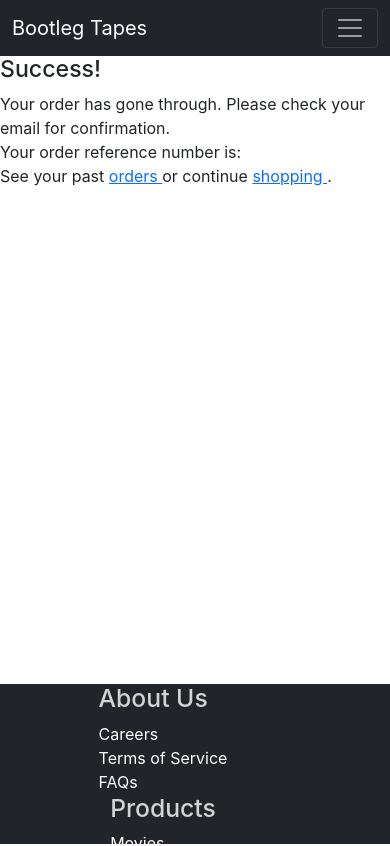
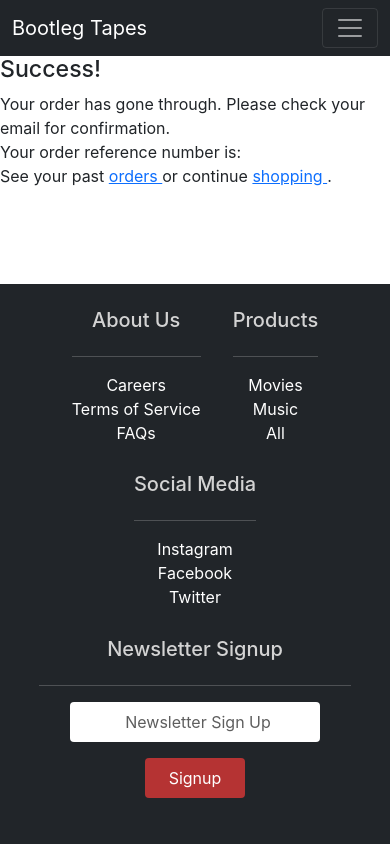
Before and after one commit to christopher-k-c/SEI-64_PROJECT_FOUR_FRONT-END, a React (Create React App) app: page /confirmation in a window 390 px wide. Shown: the top 846 px of the page. Built offline with nearby package versions, Linux system fonts and the light colour scheme.

Commit message:
disabled buttons, responsive footer and modal audio player

```diff
--- a/src/App.js
+++ b/src/App.js
@@ -83,7 +83,6 @@ export default function App() {
   const [successMessage, setSuccessMessage] = useState(null);
   const [productToEdit, setProductToEdit] = useState("")
   const [allOrders, setAllOrders] = useState([])
-  const [filterUSerOrders, setFilterUserOrders] = useState([])
   // const [cartItemQuant, setCartItemQuant] = useState({})
   // const [cartDisplayArr, setCartDisplayArr] = useState([])
 
@@ -184,6 +183,7 @@ export default function App() {
   const handleDelete = (id) => {
     console.log(id)
     console.log("clicked")
+
     Axios.delete(`product/delete?id=${id}`)
     .then((response) => {
         console.log(response)
@@ -248,7 +248,7 @@ const editGet = (id) => {
 
   const allProducts = products.map((products, index) => (
 
-    <div key={index}>
+    <div className="productCard" key={index}>
 
       <Product  products={products} addToCart={addToCart} productQuantity={productQuantity} handleProductQuantity={handleProductQuantity} />
 
@@ -435,7 +435,7 @@ const editGet = (id) => {
             <Route path="/signup" element={<Signup register={registerHandler} />} />
             <Route path="/index" element={<ProductList allProducts={allProducts} setProducts={setProducts} addToCart={addToCart} loadProductList={loadProductList} products={products}/>} />
             <Route path="/login" element={<Login login={loginHandler} role={userRole}/>} />
-            <Route path="/manage" element={<Dash role={userRole} user={user} allStock={allStock} products={products} allOrders={allOrders} setAllOrders={setAllOrders} setProducts={setProducts} loadProductList={loadProductList} sucMessage={sucMessage} setSuccess={setSuccessMessage} error={errMessage} setError={setErrorMessage}/>} />
+            <Route path="/manage" element={<Dash role={userRole} allStock={allStock} products={products} allOrders={allOrders} setAllOrders={setAllOrders} setProducts={setProducts} loadProductList={loadProductList} sucMessage={sucMessage} setSuccess={setSuccessMessage} error={errMessage} setError={setErrorMessage}/>} />
             <Route path="/cart" element={<Cart cart={cart} makeCart={makeCart} productQuantity={productQuantity} addToCart={addToCart} handleRemoveFromCart={handleRemoveFromCart} handleProductQuantity={handleProductQuantity}/>} />
             <Route path="/checkout" element={<Checkout cart={cart} user={user} orderRef={orderRef} setOrderRef={setOrderRef} allOrders={allOrders} setAllOrders={setAllOrders}/>} />
             <Route path="/confirmation" element={<OrderConfirmation orderRef={orderRef} setOrderRef={setOrderRef}/>} />
--- a/src/footer/Footer.js
+++ b/src/footer/Footer.js
@@ -12,28 +12,31 @@ export default function Footer(props) {
     <div className="footer-container fixed-bottom d-flex justify-content-center m-auto" >
 
 
-<div className="footer">
+    <div className="footer">
       <div className="footer-heading footer-2">
         <h2>About Us</h2>
+        <hr></hr>
         <a href="">Careers</a>
         <a href="">Terms of Service</a>
         <a href="">FAQs</a>
       </div>
       <div className="footer-heading footer-3">
         <h2>Products</h2>
+        <hr></hr>
         <a href="">Movies</a>
         <a href="">Music</a>
         <a href="">All</a>
       </div>
       <div className="footer-heading footer-3">
         <h2>Social Media</h2>
+        <hr></hr>
         <a href="">Instagram</a>
         <a href="">Facebook</a>
         <a href="">Twitter</a>
       </div>
 
       <NewsLetter addNewsletterEmail={props.addNewsletterEmail}/>
-      </div>
+    </div>
 
     </div>
 
--- a/src/footer/NewsLetter.js
+++ b/src/footer/NewsLetter.js
@@ -1,4 +1,5 @@
 import React, { useState } from 'react'
+import './footer.css'
 
 export default function NewsLetter(props) {
   const [newSignup, setNewSignup] = useState({});
@@ -26,15 +27,15 @@ export default function NewsLetter(props) {
 
 
   return (
-    <div>
-
+    <div className="email-container">
+    <h2 className="EmailTitle" >Newsletter Signup</h2>
+    <hr></hr>
     <form onSubmit={handleClick} id="clear-form">
 
-        <div>
-            <input type="text" name="emailAddress" placeholder="Newsletter Sign Up" onChange={handleChange}></input>
-        </div>
+        <input className="emailInput" type="text" name="emailAddress" placeholder="Newsletter Sign Up" onChange={handleChange}></input>
 
-        <input type="submit" value="Signup" onClick={(e) => {handleClick(e)}}></input>
+
+        <input className="emailButton" type="submit" value="Signup" onClick={(e) => {handleClick(e)}}></input>
 
     </form>
 
--- a/src/footer/footer.css
+++ b/src/footer/footer.css
@@ -10,7 +10,8 @@ body{
     color: lightgray;
     width: 100%;
     background-color: #212529;
-    height: 10rem;
+    height: 15rem;
+    padding-top: 10px;
 
 }
 
@@ -40,5 +41,168 @@ body{
 
 .clear {
     clear: both;
-    height: 12rem;
+    height: 17rem;
 }
+
+
+.footer-heading a:hover {
+color: red;
+transition: 0.3s ease-out;
+
+}
+
+.EmailTitle{
+    /* margin-bottom: 23px; */
+}
+
+.emailButton{
+    margin-bottom: 2rem;
+
+}
+
+
+.emailInput {
+    width: 250px;
+    height: 40px;
+    border-radius: 4px;
+    outline: none;
+    border: none;
+    padding-left: 0.5rem;
+    font-size: 1rem;
+    margin-bottom: 1rem;
+}
+
+.emailInput::placeholder{
+    color: #5e5e5e;
+}
+
+.emailButton {
+    width: 100px;
+    height: 40px;
+    border-radius: 4px;
+    background-color: rgb(181, 51, 51);
+    outline: none;
+    border: none;
+    color: #fff;
+    font-size: 1rem;
+
+
+}
+
+
+.emailButton:hover{
+    cursor: pointer;
+    background-color: #204c97;
+    transition: 0.3s ease-out;
+}
+
+.email-container{
+    display: flex;
+    flex-direction: column;
+}
+
+
+
+@media (max-width: 1237px) {
+
+    .footer-container {
+
+        height: 20rem;
+        /* display: flex; */
+
+
+
+
+    }
+
+    .clear {
+        clear: both;
+        height: 22rem;
+    }
+
+
+    .footer{
+
+        display: flex;
+
+        align-items: center;
+
+    }
+
+    .emailInput {
+        text-align: center;
+    }
+
+    /* .footer-heading{
+        margin-right: 0;
+    } */
+
+    .EmailTitle{
+        /* margin-bottom: 23px; */
+
+            text-align: center;
+    }
+
+
+
+
+}
+
+@media (max-width: 1225px) {
+    .footer-heading{
+        margin-right: 1rem;
+        margin-left: 1rem;
+    }
+
+    .EmailTitle{
+        /* margin-bottom: 23px; */
+
+            text-align: center;
+    }
+
+}
+
+
+
+@media (max-width: 721px) {
+
+    .footer-container {
+        display: flex;
+        justify-content: center;
+        height: 30rem;
+    }
+    .clear {
+        clear: both;
+        height: 32rem;
+    }
+    .footer{
+text-align: center;
+
+
+    }
+
+    .footer-heading{
+        margin-right: 1rem;
+        margin-left: 1rem;
+    }
+
+    h2{
+        font-size: 20px;
+    }
+
+}
+
+
+
+@media (max-width: 457px) {
+
+    .footer-container {
+
+        height: 35rem;
+    }
+    .clear {
+        clear: both;
+        height: 32rem;
+    }
+
+}
--- a/src/product/ProductDetail.css
+++ b/src/product/ProductDetail.css
@@ -130,3 +130,14 @@ audio::-webkit-media-controls-play-button {
     background-color: rgb(255, 255, 255);
     border-radius: 10%;
 }
+
+
+@media (max-width: 987px) {
+
+    audio {
+       /* display: none; */
+       width: 80px;
+   }
+
+
+   }
--- a/src/product/ProductDetail.js
+++ b/src/product/ProductDetail.js
@@ -94,10 +94,10 @@ export default function ProductDetail(props) {
           <audio id="audio" width="300" height="32" src={props.productAudio} controls> </audio>
 
           <div className='quantityCounter'>
-            <Button variant='secondary' onClick={(e) => handleNumber(e)}> - </Button>
-              <input className='numInput' type="text" inputMode='numeric' ref={numberInput} value={1} min={1} onChange={(e) => handleChange(e)} ></input>
-            <Button variant='secondary' onClick={(e) => handleNumber(e)}> + </Button> &nbsp;
-            <Button variant="primary"> Add to Cart </Button> &nbsp;
+            <Button disabled={props.productStock === 0 ? true : false} variant='secondary' onClick={(e) => handleNumber(e)}> - </Button>
+              <input disabled={props.productStock === 0 ? true : false} className='numInput' type="text" inputMode='numeric' ref={numberInput} value={1} min={1} onChange={(e) => handleChange(e)} ></input>
+            <Button disabled={props.productStock === 0 ? true : false} variant='secondary' onClick={(e) => handleNumber(e)}> + </Button> &nbsp;
+            <Button disabled={props.productStock === 0 ? true : false} variant="primary"> Add to Cart </Button> &nbsp;
           </div>
 
         </div>
--- a/src/product/ProductList.js
+++ b/src/product/ProductList.js
@@ -41,8 +41,6 @@ export default function ProductList(props) {
 
     console.log(props.products, "ProductList Test")
 
-    // console.log(props.products, "ProductList Test")~
-
 
   return (
     <div >
@@ -52,7 +50,6 @@ export default function ProductList(props) {
           <Row  className="m-auto align-self-center" xs={1} sm={2} md={3} lg={4} xl={5}>
 
             {props.allProducts}
-
 
           </Row>
         </Container>
```
Also changed, not shown: src/product/Product.css (added, +11 -0 lines), src/product/Product.js (+24 -13 lines).
